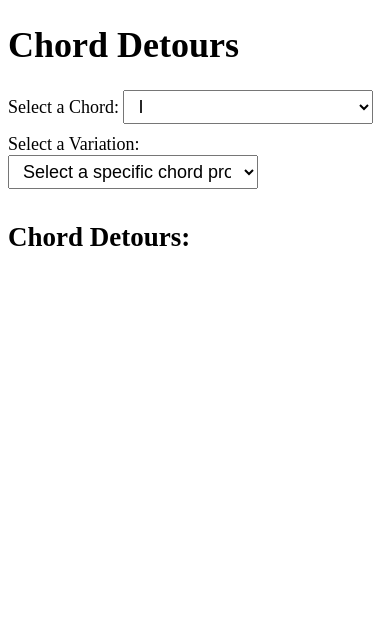
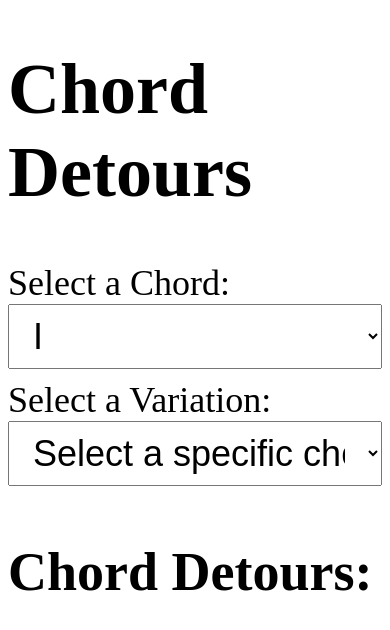
Before and after one commit to toddmccool/chord-detours, a plain HTML site: page index.html in a window 390 px wide. Drawn offline with Linux system fonts and the light colour scheme.

Commit message:
bigger for mobile

```diff
--- a/index.html
+++ b/index.html
@@ -11,6 +11,16 @@
         padding: 5px 10px; /* Add some padding inside dropdowns */
         width: 250px; /* Set a specific width for dropdowns */
         margin-bottom: 10px; /* Add some space below dropdowns */
+      }
+      @media screen and (max-width: 600px) {
+        body {
+          font-size: 36px; /* Increase font size for mobile */
+        }
+        select {
+          font-size: 36px; /* Increase dropdown font size for mobile */
+          padding: 10px 20px; /* Increase padding for better touch interaction */
+          width: 100%; /* Make dropdowns full-width */
+        }
       }
     </style>
     <script>
```
